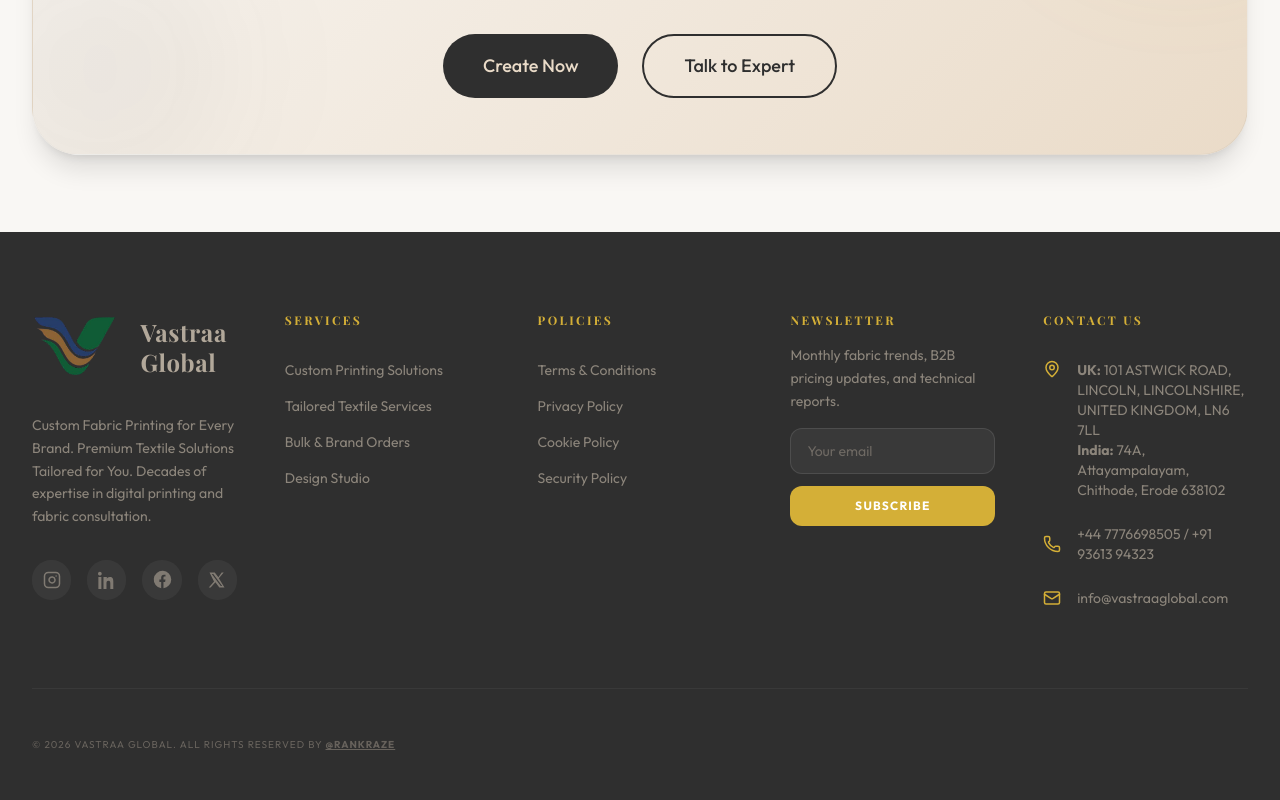
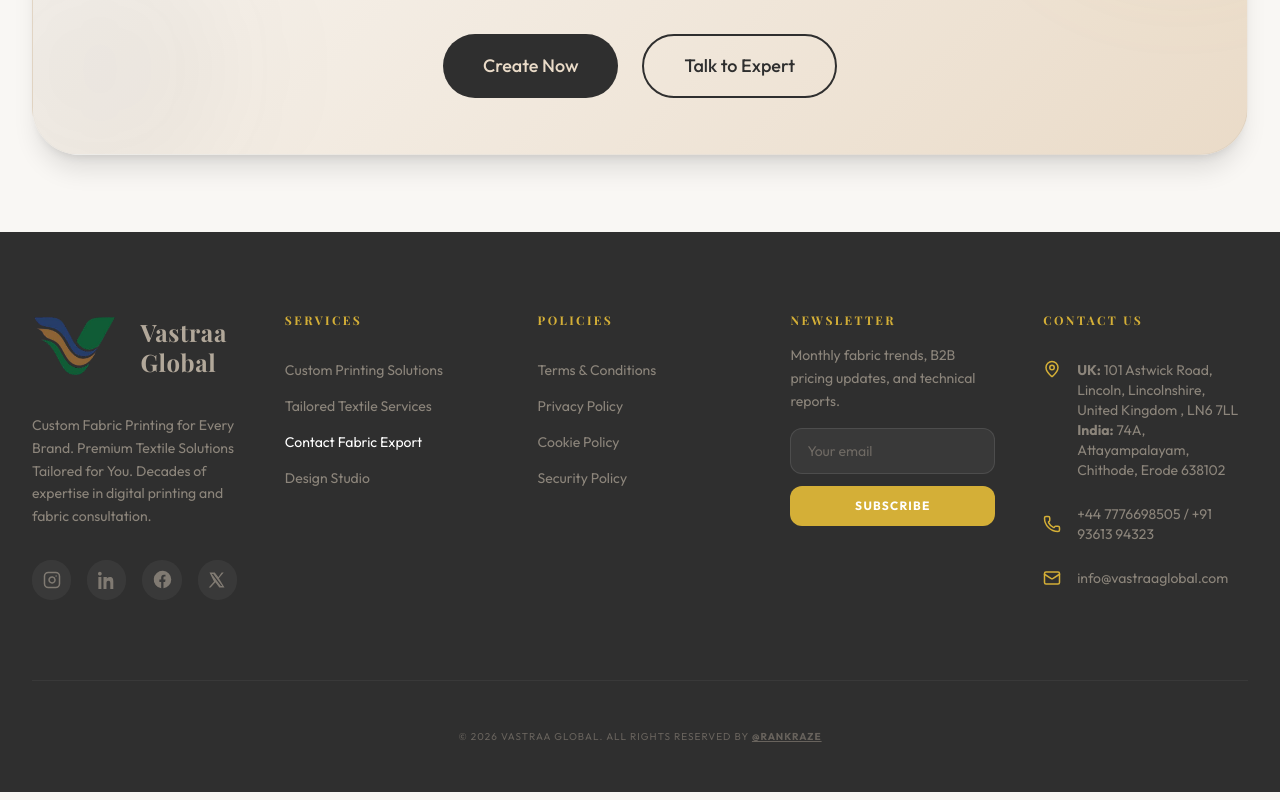
Before and after one commit to Rajachellan/vastraa-global, a Next.js app: page / in a window 1280 px wide. Shown: the part 10320-11120 px from the top of the page. Built offline with nearby package versions, Linux system fonts and the light colour scheme; no server answers.

Commit message:
solve the issuess

```diff
--- a/src/app/contact-us/page.tsx
+++ b/src/app/contact-us/page.tsx
@@ -131,28 +131,19 @@ function ContactContent() {
               </div>
 
               <div className="p-8 bg-accent text-white rounded-4xl space-y-3">
-                <h4 className="text-xl font-serif text-secondary">Our Office Hours (IST)</h4>
+                <h4 className="text-xl font-serif text-secondary">Our Office Hours (IST/BST)</h4>
                 <div className="space-y-4">
                   <div className="flex justify-between items-center text-sm">
-                    <span className="text-white/40 uppercase tracking-widest">Mon — Fri</span>
-                    <span>9:00 AM — 6:00 PM (IST)</span>
+                    <span className="text-white/40 uppercase tracking-widest">Mon — Sat</span>
+                    <span>9:00 AM — 6:00 PM </span>
                   </div>
-                  <div className="flex justify-between items-center text-sm">
+                  {/* <div className="flex justify-between items-center text-sm">
                     <span className="text-white/40 uppercase tracking-widest">Saturday</span>
                     <span>9:00 AM — 1:00 PM (IST)</span>
-                  </div>
+                  </div> */}
                 </div>
-                   <h4 className="text-xl font-serif text-secondary">Our Office Hours (BST)</h4>
-                <div className="space-y-4">
-                  <div className="flex justify-between items-center text-sm">
-                    <span className="text-white/40 uppercase tracking-widest">Mon — Fri</span>
-                    <span>4:30 AM — 1:30 PM (BST)</span>
-                  </div>
-                  <div className="flex justify-between items-center text-sm">
-                    <span className="text-white/40 uppercase tracking-widest">Saturday</span>
-                    <span>4:30 AM — 8:30 PAM (BST)</span>
-                  </div>
-                </div>
+
+
               </div>
 
             </div>
--- a/src/app/how-we-print/page.tsx
+++ b/src/app/how-we-print/page.tsx
@@ -458,11 +458,13 @@ const handleSubmit = (e: React.FormEvent) => {
               <path d="M21 15a2 2 0 0 1-2 2H7l-4 4V5a2 2 0 0 1 2-2h14a2 2 0 0 1 2 2z"/>
             </svg>
 
-          <a
-  href="tel:+9193613 94323"
+<a
+  href="https://wa.me/919361394323"
+  target="_blank"
+  rel="noopener noreferrer"
   className="text-white"
 >
-Contact Fabric Export
+  Contact Fabric Export
 </a>
           </button>
 
--- a/src/components/Footer.tsx
+++ b/src/components/Footer.tsx
@@ -148,10 +148,12 @@ export const Footer = () => {
               {/* <li><FooterLink href="/how-we-print/digital-pigment" className="hover:text-secondary transition-colors">Premium Fabric Consultation</FooterLink></li> */}
               <li><FooterLink href="/contact-us" className="hover:text-secondary transition-colors">Tailored Textile Services</FooterLink></li>
               <li><a
-  href="tel:+9193613 94323"
-  className="hover:text-secondary transition-colors"
+  href="https://wa.me/919361394323"
+  target="_blank"
+  rel="noopener noreferrer"
+  className="text-white"
 >
- Bulk & Brand Orders
+  Contact Fabric Export
 </a></li>
               <li><FooterLink href="/designs" className="hover:text-secondary transition-colors">Design Studio</FooterLink></li>
             </ul>
@@ -181,7 +183,7 @@ export const Footer = () => {
               <li className="flex gap-4">
                 <MapPin size={18} className="text-secondary shrink-0" />
                 <span>
-                  <strong>UK:</strong> 101 ASTWICK ROAD, LINCOLN, LINCOLNSHIRE, UNITED KINGDOM, LN6 7LL  <br />
+                  <strong>UK:</strong> 101 Astwick Road, Lincoln, Lincolnshire, United Kingdom , LN6 7LL  <br />
                   <strong>India:</strong> 74A, Attayampalayam, Chithode, Erode 638102
                 </span>
               </li>
@@ -197,15 +199,17 @@ export const Footer = () => {
           </div>
         </div>
 
-        <div className="border-t border-white/5 pt-12 flex flex-col md:flex-row justify-between items-center gap-6">
-          <p className="text-[10px] uppercase tracking-widest text-primary/30">
-            © {new Date().getFullYear()} Vastraa Global. All rights reserved by <Link href="https://rankraze.com/" className="font-bold underline">@RankRaze</Link>
-          </p>
-          {/* <div className="flex gap-8 text-[10px] uppercase tracking-widest text-primary/30">
-            <span>Designed for Excellence</span>
-            <span className="text-secondary">Export Focused</span>
-          </div> */}
-        </div>
+      <div className="border-t border-white/5 pt-12 flex flex-col items-center justify-center text-center gap-6">
+  <p className="text-[10px] uppercase tracking-widest text-primary/30">
+    © {new Date().getFullYear()} Vastraa Global. All rights reserved by{" "}
+    <Link
+      href="https://rankraze.com/"
+      className="font-bold underline"
+    >
+      @RankRaze
+    </Link>
+  </p>
+</div>
       </div>
     </footer>
   );
--- a/src/sections/GlobalPresence.tsx
+++ b/src/sections/GlobalPresence.tsx
@@ -9,7 +9,7 @@ const offices = [
   {
     city: "Lincoln",
     country: "United Kingdom",
-    address: "101 ASTWICK ROAD, LINCOLN, LINCOLNSHIRE, UNITED KINGDOM, LN6 7LL ",
+    address: "101 Astwick Road,Lincoln,Lincolnshire, United Kingdom, LN6 7LL ",
     phone: "+44 7776698505",
     email: "info@vastraaglobal.com",
     role: "UK Office",
```
